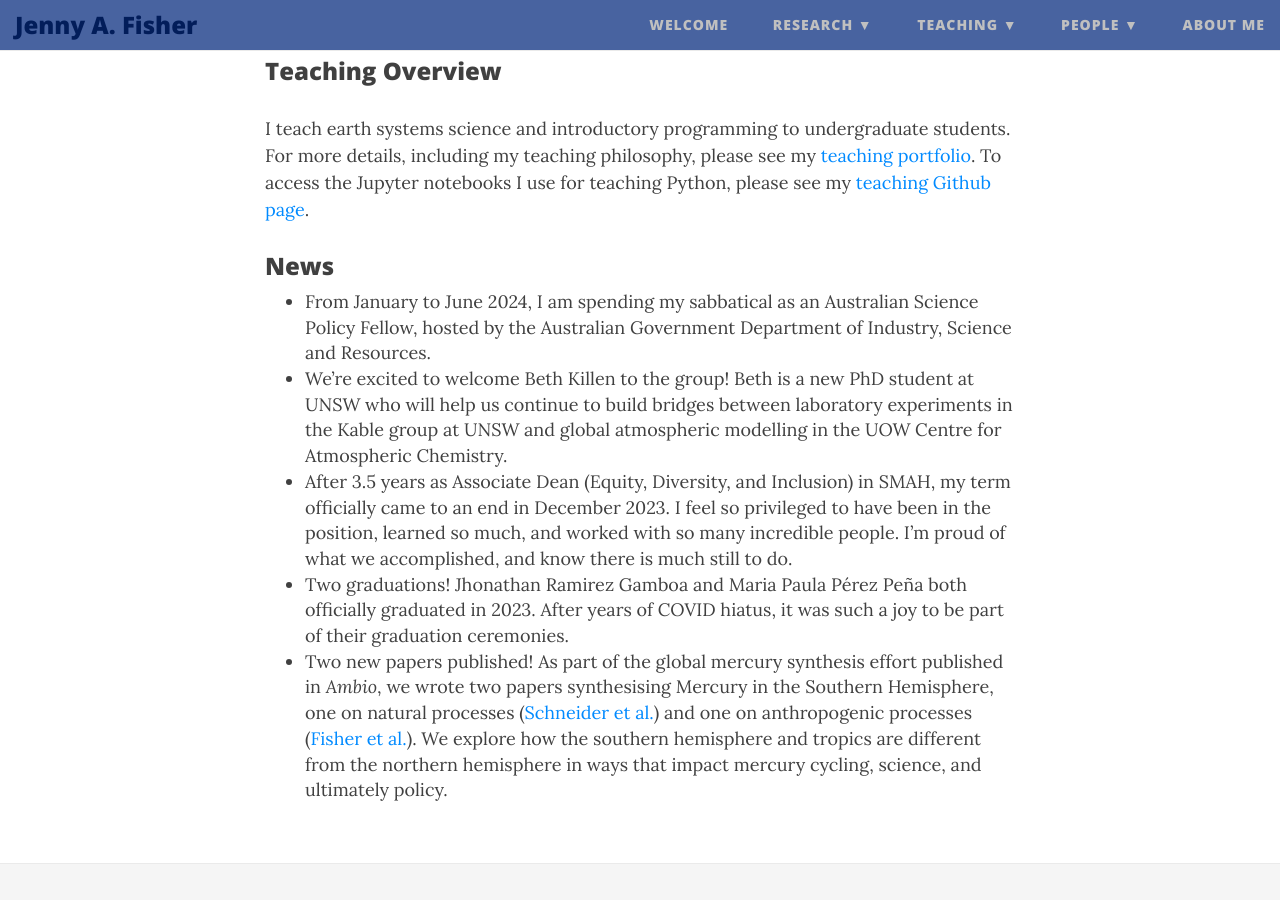
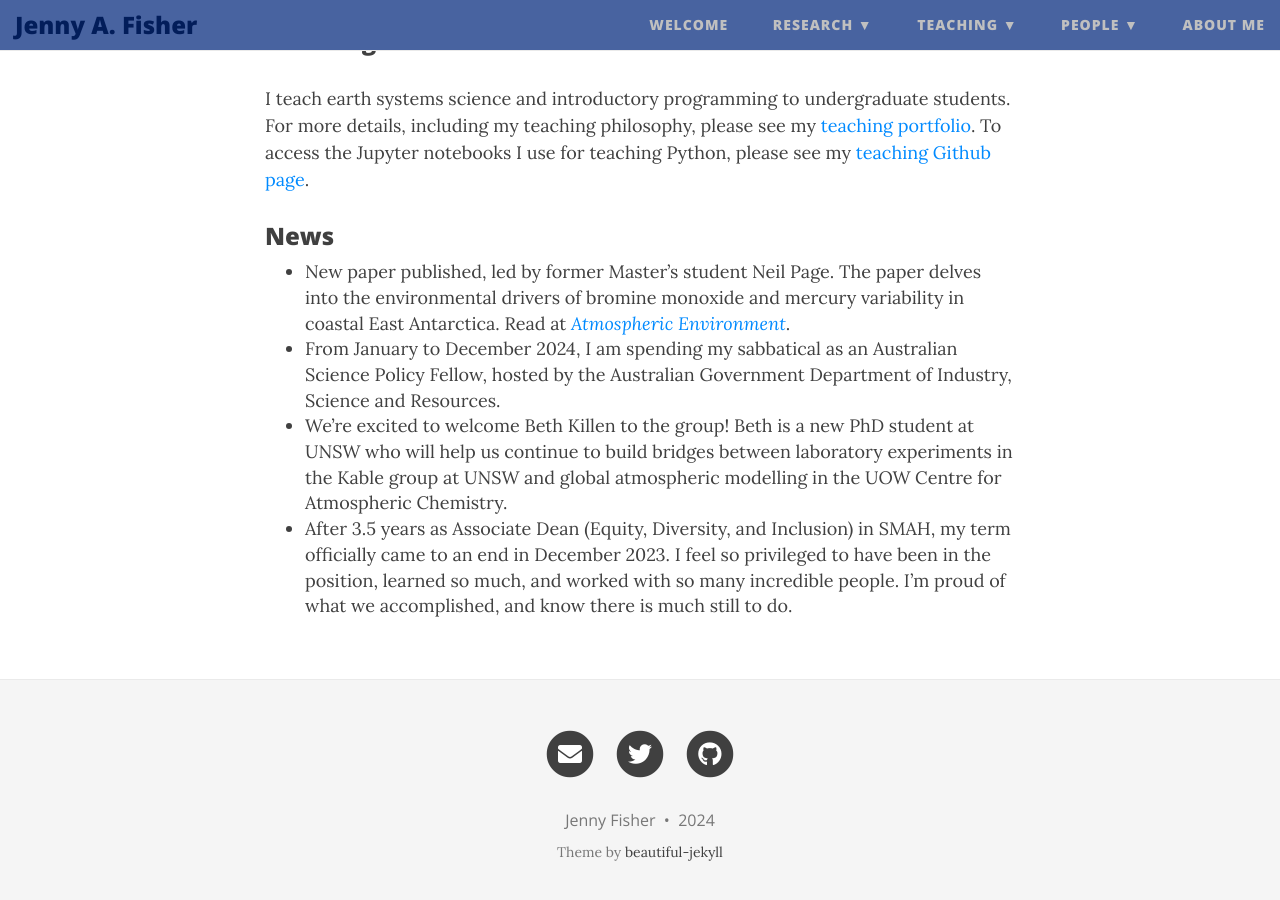
Before and after one commit to jennyfisher/jennyfisher.github.io, a Jekyll site: the page built from index.md, in a window 1280 px wide and 900 px high, scrolled down 703 px. Built offline with Jekyll 4.4.1, drawn with Linux system fonts in a browser that asks for light colours; nearby versions of some CDN libraries; some of the changed text lies outside the part shown.

Commit message:
Update index.md

```diff
--- a/index.md
+++ b/index.md
@@ -24,8 +23,7 @@ My research centres on investigating the sources, chemical evolution, and transp
 I teach earth systems science and introductory programming to undergraduate students. For more details, including my teaching philosophy, please see my [teaching portfolio](https://sites.google.com/view/jfisher-teaching-portfolio/home). To access the Jupyter notebooks I use for teaching Python, please see my [teaching Github page](https://jennyfisher.github.io/computing-modelling-earthsci/).
 
 ### News
-- From January to June 2024, I am spending my sabbatical as an Australian Science Policy Fellow, hosted by the Australian Government Department of Industry, Science and Resources.
+- New paper published, led by former Master's student Neil Page. The paper delves into the environmental drivers of bromine monoxide and mercury variability in coastal East Antarctica. Read at [*Atmospheric Environment*](https://doi.org/10.1016/j.atmosenv.2024.120918).
+- From January to December 2024, I am spending my sabbatical as an Australian Science Policy Fellow, hosted by the Australian Government Department of Industry, Science and Resources.
 - We're excited to welcome Beth Killen to the group! Beth is a new PhD student at UNSW who will help us continue to build bridges between laboratory experiments in the Kable group at UNSW and global atmospheric modelling in the UOW Centre for Atmospheric Chemistry.
 - After 3.5 years as Associate Dean (Equity, Diversity, and Inclusion) in SMAH, my term officially came to an end in December 2023. I feel so privileged to have been in the position, learned so much, and worked with so many incredible people. I'm proud of what we accomplished, and know there is much still to do.
-- Two graduations! Jhonathan Ramirez Gamboa and Maria Paula Pérez Peña both officially graduated in 2023. After years of COVID hiatus, it was such a joy to be part of their graduation ceremonies.
-- Two new papers published! As part of the global mercury synthesis effort published in *Ambio*, we wrote two papers synthesising Mercury in the Southern Hemisphere, one on natural processes ([Schneider et al.](https://link.springer.com/article/10.1007/s13280-023-01832-5)) and one on anthropogenic processes ([Fisher et al.](https://link.springer.com/article/10.1007/s13280-023-01840-5)). We explore how the southern hemisphere and tropics are different from the northern hemisphere in ways that impact mercury cycling, science, and ultimately policy.
```
Also changed, not shown: other parts of index.md (+0 -1 lines).
